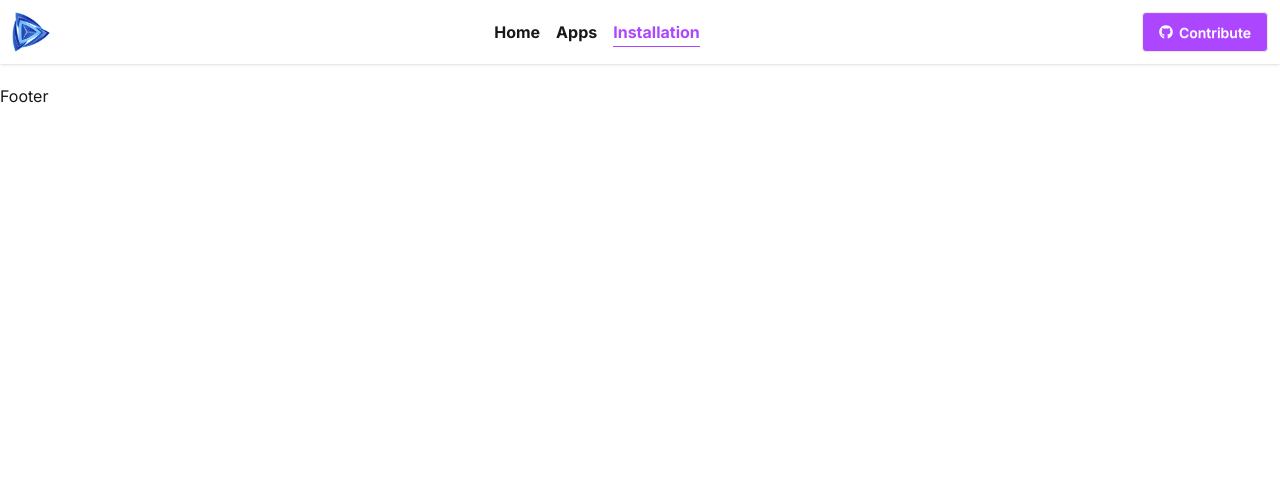
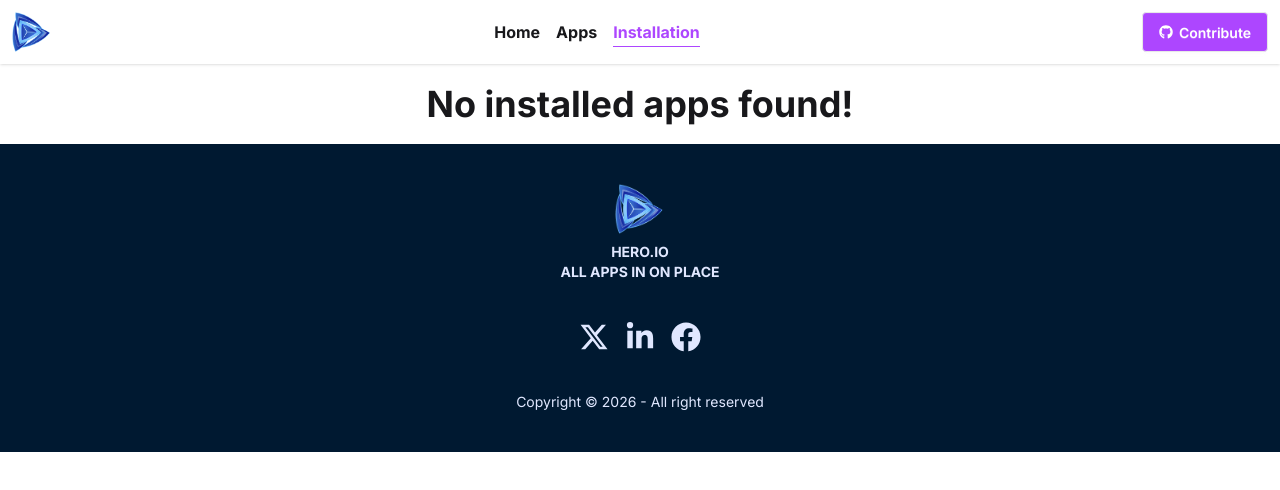
Before and after one commit to AforArdi/phero-app-store, a React (Vite) app: page /installed-apps in a window 1280 px wide. Shown: the top 490 px of the page. Built offline with nearby package versions, Linux system fonts and the light colour scheme.

Commit message:
footer added, default message added when installed array is empty, project is done for now

```diff
--- a/src/components/homepage/TrendingApps.jsx
+++ b/src/components/homepage/TrendingApps.jsx
@@ -26,7 +26,7 @@ const TrendingApps = () => {
                 }
             </div>}
             <div className="flex justify-center">
-                <Link to={'/apps'} className="btn bg-purple-500 text-white">View All</Link>
+                <Link to={'/apps'} className="btn bg-purple-500 text-white mb-10">View All</Link>
             </div>
         </div>
      );
--- /dev/null
+++ b/src/components/shared/Footer.jsx
@@ -0,0 +1,35 @@
+import { FaXTwitter } from 'react-icons/fa6';
+import logo from '../../assets/images/logo.png'
+import { FaFacebook, FaLinkedinIn } from 'react-icons/fa';
+
+const Footer = () => {
+
+    return (
+        <footer className="footer footer-horizontal footer-center bg-[#001931] text-primary-content p-10">
+            <aside>
+                <img src={logo} alt="logo" className='h-12.5 w-auto' />
+                <p className="font-bold">
+                HERO.IO
+                <br />
+                ALL APPS IN ON PLACE
+                </p>
+            </aside>
+            <nav>
+                <div className="grid grid-flow-col gap-4">
+                    <a href="">
+                        <FaXTwitter size={30}></FaXTwitter>
+                    </a>
+                    <a href="">
+                        <FaLinkedinIn size={30}></FaLinkedinIn>
+                    </a>
+                    <a href="">
+                        <FaFacebook size={30}></FaFacebook>
+                    </a>
+                </div>
+            </nav>
+            <p>Copyright © {new Date().getFullYear()} - All right reserved</p>
+        </footer>
+     );
+}
+
+export default Footer;
--- a/src/layout/RootLayout.jsx
+++ b/src/layout/RootLayout.jsx
@@ -1,12 +1,13 @@
 import { Outlet } from "react-router";
 import Navbar from "../components/shared/Navbar";
+import Footer from "../components/shared/Footer";
 
 const RootLayout = () => {
     return (
         <div>
             <Navbar></Navbar>
             <Outlet></Outlet>
-            <h2>Footer</h2>
+            <Footer></Footer>
         </div>
      );
 }
--- a/src/pages/Apps/Apps.jsx
+++ b/src/pages/Apps/Apps.jsx
@@ -15,7 +15,7 @@ const Apps = () => {
                 <PropagateLoader color="#AD46FF"></PropagateLoader>
             </div>)
             :
-            (<div className="grid lg:grid-cols-3 md:grid-cols-2 grid-cols-1 gap-5">
+            (<div className="grid lg:grid-cols-3 md:grid-cols-2 grid-cols-1 gap-5 mb-10">
                 {
                     apps.map(app=>{
                         return (
--- a/src/pages/InstalledApps/InstalledApps.jsx
+++ b/src/pages/InstalledApps/InstalledApps.jsx
@@ -14,7 +14,11 @@ const InstalledApps = () => {
 
     return (
         <div className="container mx-auto mt-5 space-y-5">
-            {
+            { installed.length === 0 ?
+            <h2 className="font-bold text-4xl text-center my-5">
+                No installed apps found!
+            </h2>
+            :
             installed.map(item=>{
                 return (
                     <div key={item.id} className="card card-side bg-base-100 shadow-sm p-3">
@@ -28,7 +32,9 @@ const InstalledApps = () => {
                         <div className="card-body">
                             <h2 className="card-title">{item.title}</h2>
                         </div>
+                        <div className="flex items-center">
                             <button onClick={()=>handleUninstall(item)} className="btn bg-purple-500 text-white">Uninstall</button>
+                        </div>
                     </div>
                 )
             })
```
Lines whose indentation alone changed are shown as unchanged.
